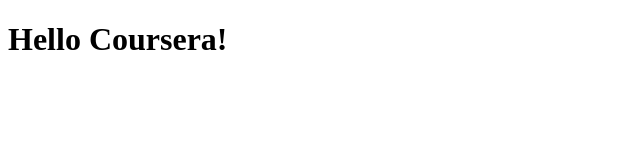
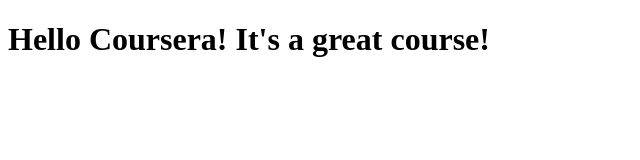
Before and after one commit to renomex/coursera-test, a plain HTML site: page site/index.html in a window 1280 px wide. Shown: the whole page, without its empty margins (0-640 px from the left). Drawn offline with Linux system fonts and the light colour scheme.

Commit message:
Small addition to our page content.

```diff
--- a/site/index.html
+++ b/site/index.html
@@ -4,6 +4,6 @@
 	<title>hello coursera!</title>
 </head>
 <body>
-<h1>Hello Coursera!</h1>
+<h1>Hello Coursera! It's a great course!</h1>
 </body>
 </html>
```
